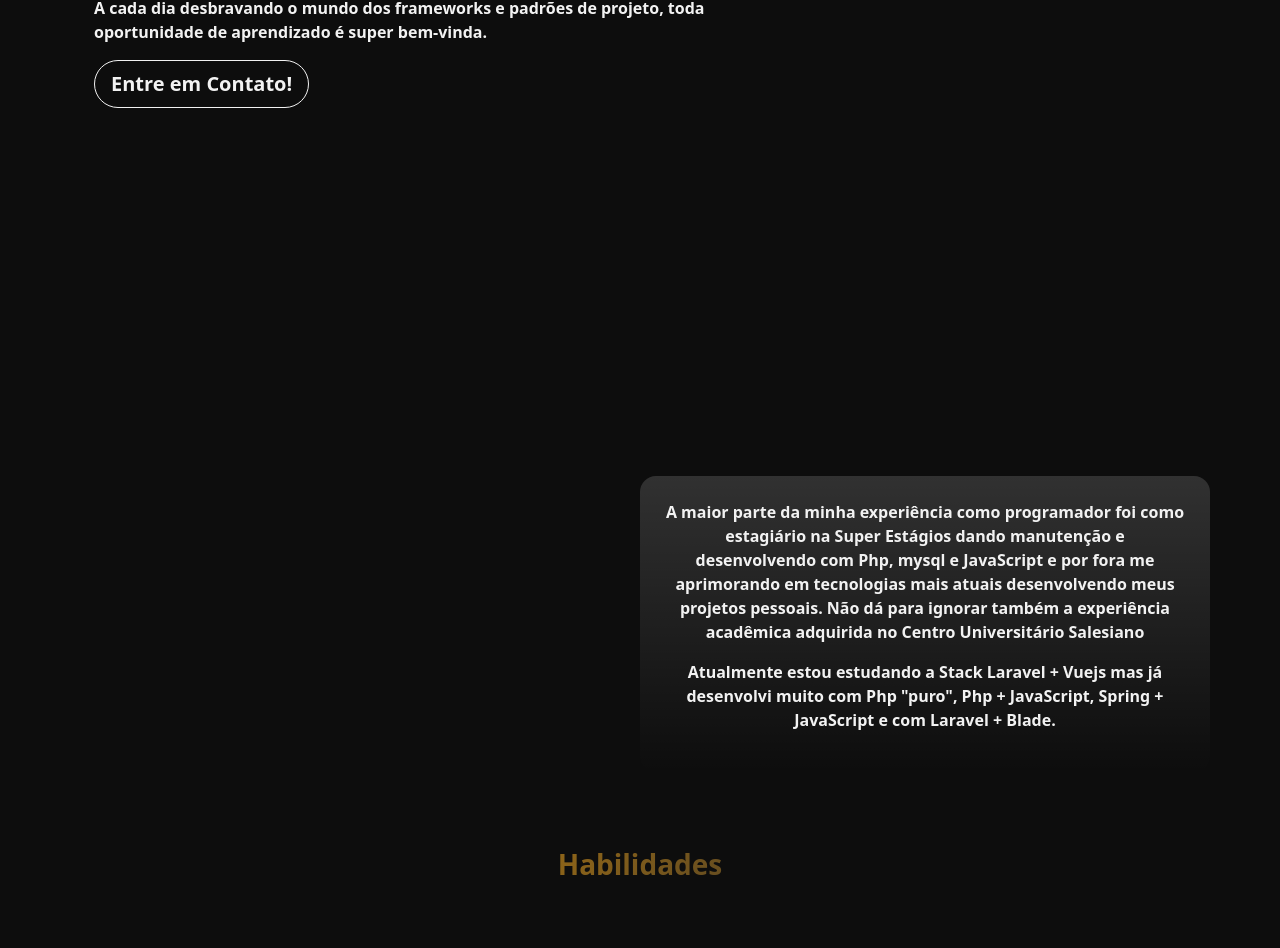
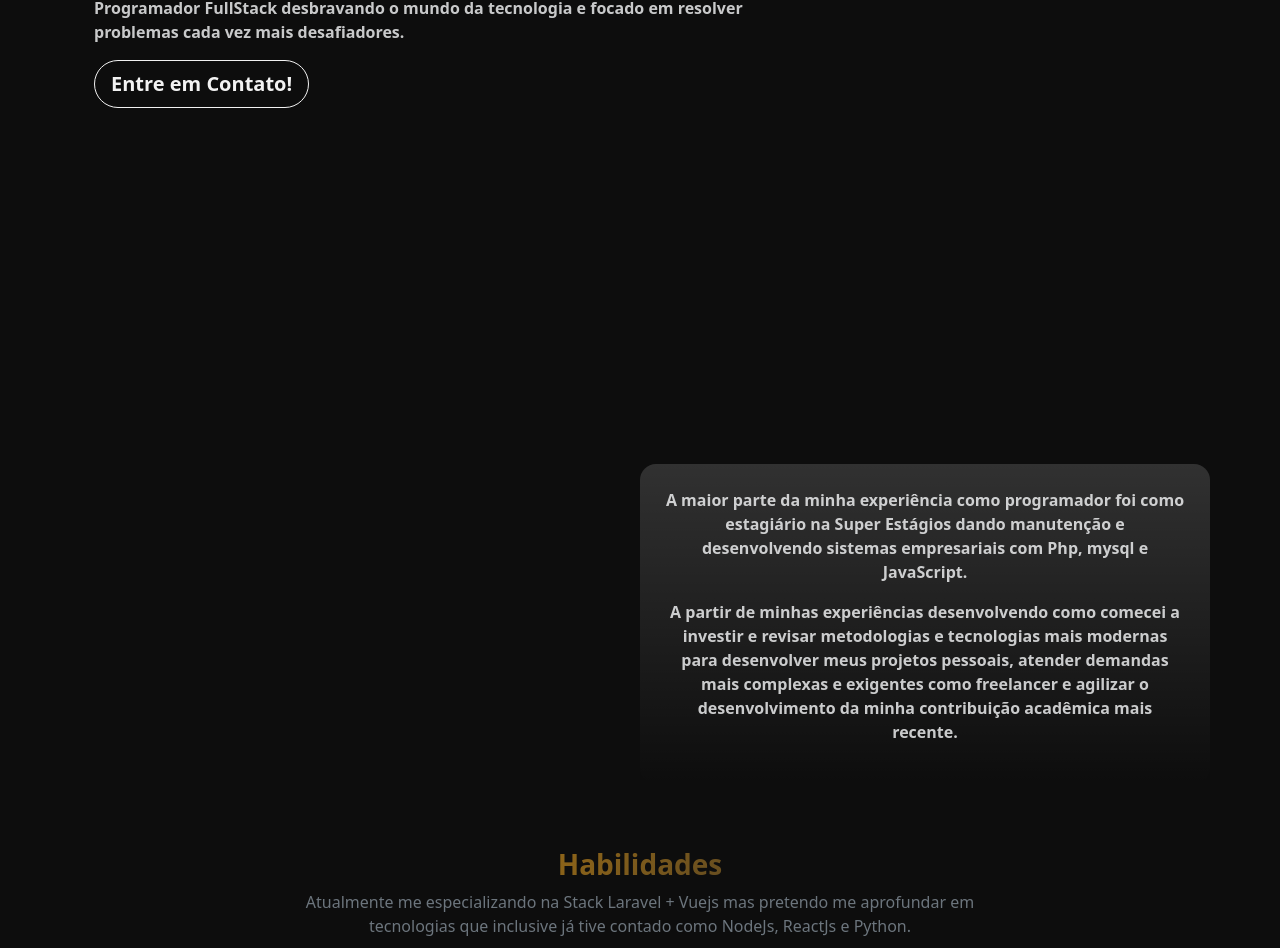
Before and after one commit to izaelgs/iza, a plain HTML site: page index.html in a window 1280 px wide. Shown: the part 424-1372 px from the top of the page. Drawn offline with nearby package versions, Linux system fonts and the light colour scheme.

Commit message:
atualiza texto de experiencia

```diff
--- a/index.html
+++ b/index.html
@@ -27,7 +27,7 @@
             <div class="collapse navbar-collapse" id="navbarSupportedContent">
                 <ul class="navbar-nav me-auto mb-2 mb-lg-0">
                     <li class="nav-item">
-                        <a class="nav-link active text-secondary" aria-current="page" href="#objetivo">Objetivo e Experiência</a>
+                        <a class="nav-link active text-secondary" aria-current="page" href="#experiencia">Experiência</a>
                     </li>
                     <li class="nav-item">
                         <a class="nav-link active text-secondary" aria-current="page"
@@ -52,24 +52,29 @@
                 <h1>
                     IZAEL GS
                 </h1>
-                <p class="fw-bold">A cada dia desbravando o mundo dos frameworks e padrões de projeto, toda oportunidade de aprendizado é super bem-vinda.</p>
+                <p class="fw-bold text-light" style="--bs-text-opacity: .8;">
+                    Programador FullStack desbravando o mundo da tecnologia e focado em resolver problemas cada vez mais desafiadores.
+                </p>
 
                 <a class="btn btn-lg rounded-5" href="https://api.whatsapp.com/send/?phone=5527988126640&text&type=phone_number&app_absent=0">Entre em Contato!</a>
             </div>
             <div class="col-md-4"></div>
         </section>
 
-        <!-- Objetivo -->
-        <section id="objetivo" class="d-flex align-items-center my-4">
+        <!-- Experiência -->
+        <section id="experiencia" class="d-flex align-items-center my-4">
             <div class="row">
                 <div class="col-md-6"></div>
                 <div class="col-md-6 bg-dark bg-gradient p-4 rounded-4 bg-opacity-10" style="--bs-bg-opacity: 0;">
-                    <p class="fw-bold text-center">
+                    <p class="fw-bold text-center text-light" style="--bs-text-opacity: .8;">
                         A maior parte da minha experiência como programador foi como estagiário na Super Estágios
-                        dando manutenção e desenvolvendo com Php, mysql e JavaScript e por fora me aprimorando em tecnologias mais atuais
-                        desenvolvendo meus projetos pessoais. Não dá para ignorar também a experiência acadêmica adquirida no Centro Universitário Salesiano
+                        dando manutenção e desenvolvendo sistemas empresariais com Php, mysql e JavaScript.
                     </p>
-                    <p class="fw-bold text-center">Atualmente estou estudando a Stack Laravel + Vuejs mas já desenvolvi muito com Php "puro", Php + JavaScript, Spring + JavaScript e com Laravel + Blade.</p>
+                    <p class="fw-bold text-center text-light" style="--bs-text-opacity: .8;">
+                        A partir de minhas experiências desenvolvendo como comecei a investir e revisar metodologias
+                        e tecnologias mais modernas para desenvolver meus projetos pessoais,
+                        atender demandas mais complexas e exigentes como freelancer e agilizar o desenvolvimento da minha contribuição acadêmica mais recente.
+                    </p>
                 </div>
             </div>
         </section>
@@ -77,6 +82,10 @@
         <!-- Habilidades -->
         <section id="habilidades" class="text-center">
             <h3>Habilidades</h3>
+            <p class="text-center text-secondary mx-auto" style="max-width:720px">
+                Atualmente me especializando na Stack Laravel + Vuejs mas pretendo me aprofundar em tecnologias que
+                inclusive já tive contado como NodeJs, ReactJs e Python.
+            </p>
             <div class="row g-4 py-4 my-4">
 
                 <!-- Php -->
```
